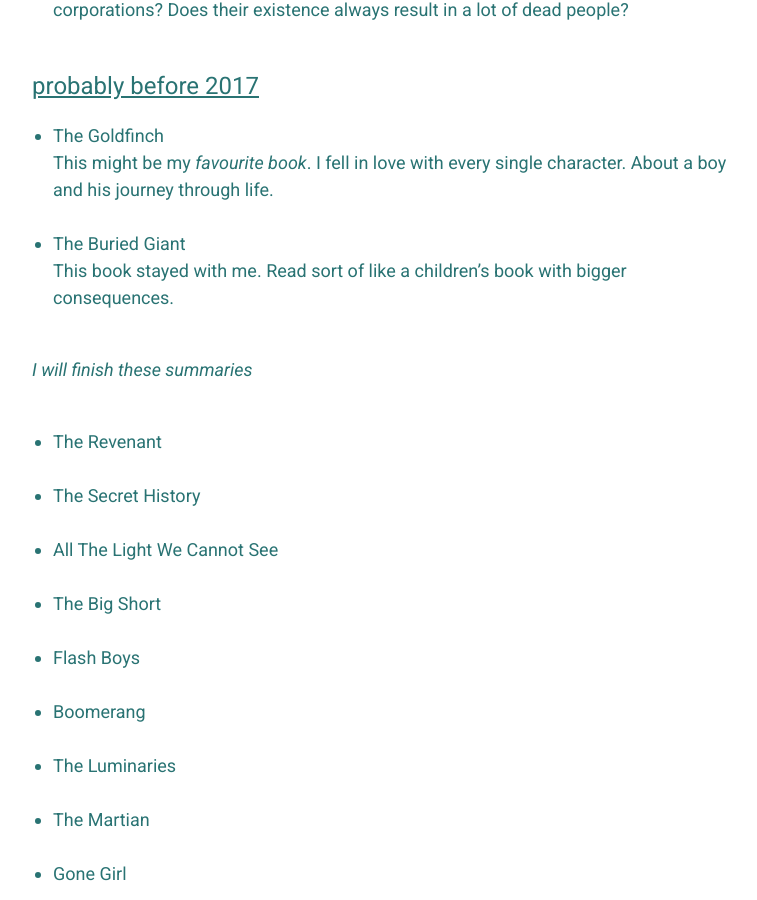
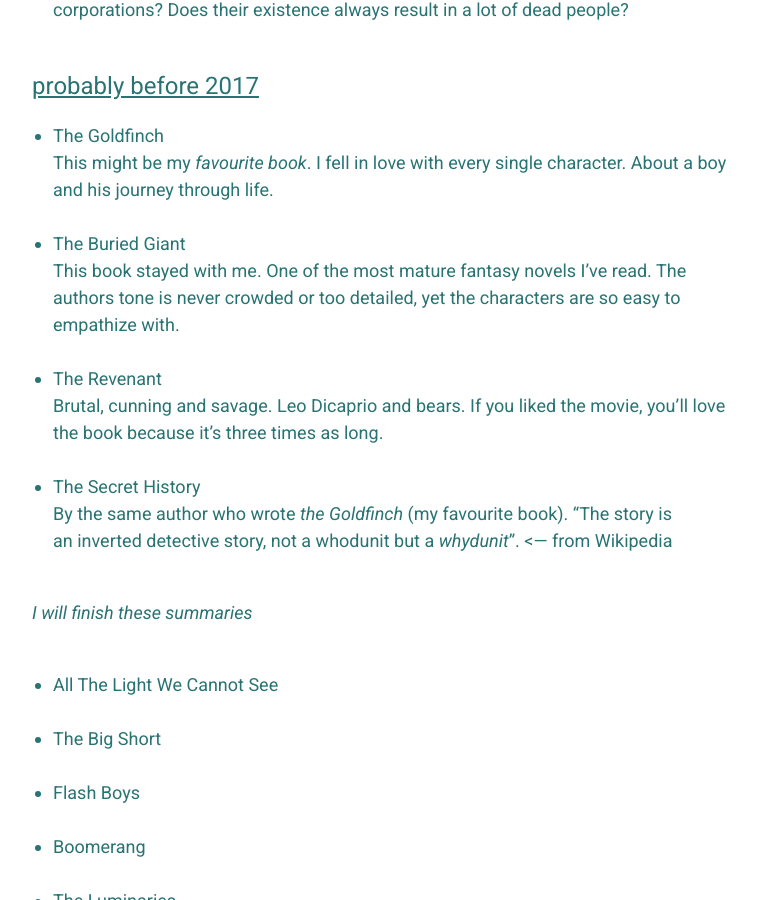
Before and after one commit to iamkahvi/iamkahvi.github.io, a Jekyll site: the page built from _posts/2018-02-21-my-Book-List.md, in a window 1280 px wide and 900 px high, scrolled down 2999 px. Shown: the whole window, without its empty margins (258-1015 px from the left). Built offline with Jekyll 4.4.1, drawn with Linux system fonts in a browser that asks for light colours.

Commit message:
Updates to BookList

```diff
--- a/_posts/2018-02-21-my-Book-List.md
+++ b/_posts/2018-02-21-my-Book-List.md
@@ -100,15 +100,20 @@
 <br><br>
 
 - The Buried Giant <br>
-This book stayed with me. Read sort of like a children’s book with bigger consequences.
+This book stayed with me. One of the most mature fantasy novels I’ve read. The authors tone is never crowded or too detailed, yet the characters are so easy to empathize with.
 <br><br>
+
+- The Revenant <br>
+Brutal, cunning and savage. Leo Dicaprio and bears. If you liked the movie, you’ll love the book because it’s three times as long.
+<br><br>
+
+- The Secret History <br>
+By the same author who wrote *the Goldfinch* (my favourite book). “The story is an inverted detective story, not a whodunit but a *whydunit*”. <— from Wikipedia
+<br><br>
+
 
 *I will finish these summaries*
 <br><br>
-
-- The Revenant <br><br>
-
-- The Secret History <br><br>
 
 - All The Light We Cannot See <br><br>
 
```
Also changed, not shown: 2 other files.
